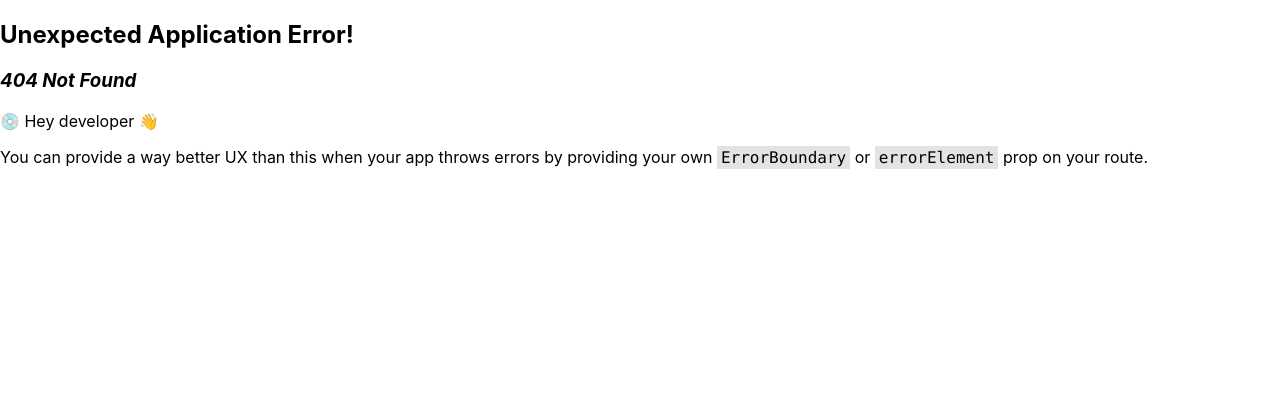
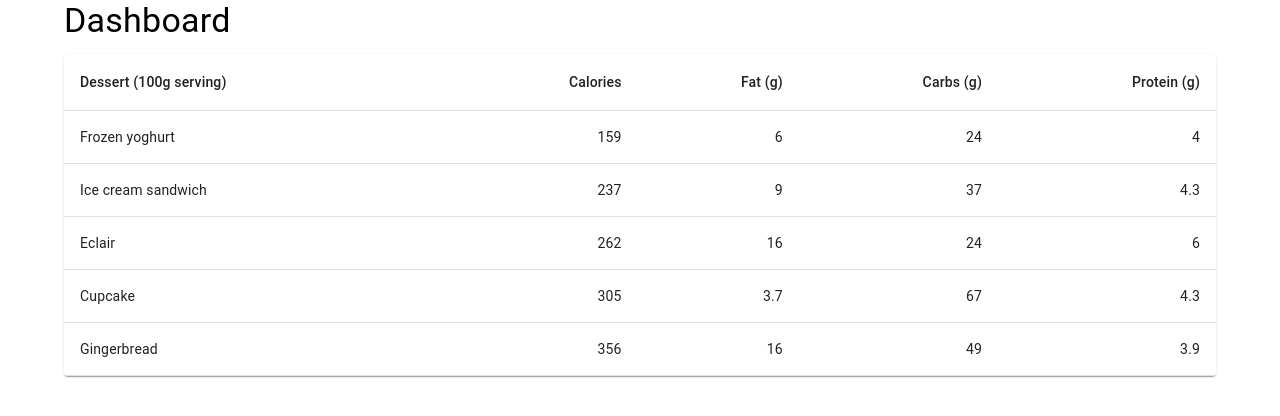
Before and after one commit to vipinms-crypto/course-app, a React (Create React App) app: page /dashboard in a window 1280 px wide. Before the commit this address had no page. Shown: the top 416 px of the page. Built offline with nearby package versions, Linux system fonts and the light colour scheme.

Commit message:
registartion, login and dummy dashboard

```diff
--- a/package.json
+++ b/package.json
@@ -3,8 +3,14 @@
   "version": "0.1.0",
   "private": true,
   "dependencies": {
+    "@emotion/react": "^11.14.0",
+    "@emotion/styled": "^11.14.0",
+    "@mui/icons-material": "^6.3.1",
+    "@mui/material": "^6.3.1",
     "axios": "^1.7.9",
+    "cors": "^2.8.5",
     "cra-template": "1.2.0",
+    "http-proxy-middleware": "^3.0.3",
     "react": "^19.0.0",
     "react-dom": "^19.0.0",
     "react-router-dom": "^7.1.1",
--- /dev/null
+++ b/src/Dashboard.js
@@ -0,0 +1,52 @@
+import React from 'react';
+import { Container, Typography, Table, TableBody, TableCell, TableContainer, TableHead, TableRow, Paper } from '@mui/material';
+
+const createData = (name, calories, fat, carbs, protein) => {
+  return { name, calories, fat, carbs, protein };
+};
+
+const rows = [
+  createData('Frozen yoghurt', 159, 6.0, 24, 4.0),
+  createData('Ice cream sandwich', 237, 9.0, 37, 4.3),
+  createData('Eclair', 262, 16.0, 24, 6.0),
+  createData('Cupcake', 305, 3.7, 67, 4.3),
+  createData('Gingerbread', 356, 16.0, 49, 3.9),
+];
+
+const Dashboard = () => {
+  return (
+    <Container>
+      <Typography variant="h4" gutterBottom>
+        Dashboard
+      </Typography>
+      <TableContainer component={Paper}>
+        <Table sx={{ minWidth: 650 }} aria-label="simple table">
+          <TableHead>
+            <TableRow>
+              <TableCell>Dessert (100g serving)</TableCell>
+              <TableCell align="right">Calories</TableCell>
+              <TableCell align="right">Fat&nbsp;(g)</TableCell>
+              <TableCell align="right">Carbs&nbsp;(g)</TableCell>
+              <TableCell align="right">Protein&nbsp;(g)</TableCell>
+            </TableRow>
+          </TableHead>
+          <TableBody>
+            {rows.map((row) => (
+              <TableRow key={row.name}>
+                <TableCell component="th" scope="row">
+                  {row.name}
+                </TableCell>
+                <TableCell align="right">{row.calories}</TableCell>
+                <TableCell align="right">{row.fat}</TableCell>
+                <TableCell align="right">{row.carbs}</TableCell>
+                <TableCell align="right">{row.protein}</TableCell>
+              </TableRow>
+            ))}
+          </TableBody>
+        </Table>
+      </TableContainer>
+    </Container>
+  );
+};
+
+export default Dashboard;
--- a/src/Login.js
+++ b/src/Login.js
@@ -1,16 +1,31 @@
 import React, { useState } from 'react';
 import { useNavigate } from 'react-router-dom';
 import Registration from './Registration';
+import axios from 'axios'
 
 const Login = () => {
   const [username, setUsername] = useState('');
   const [password, setPassword] = useState('');
   const [showRegistration, setShowRegistration] = useState(false);
 
-  const handleLogin = (e) => {
+  const handleLogin = async (e) => {
     e.preventDefault();
     console.log('Username:', username);
     console.log('Password:', password);
+    e.preventDefault();
+    try {
+      const response = await axios.post('http://localhost:8765/user-service/api/authenticate', {
+        username,
+        password,
+      });
+      localStorage.setItem('token', response.data.token);
+      alert("Login successfull...!");
+      navigate('/dashboard');
+    } catch (error) {
+      console.error('There was an error while lohin:', error);
+    }
+
+
   };
 const navigate = useNavigate();
 
--- a/src/Registration.js
+++ b/src/Registration.js
@@ -11,7 +11,7 @@ const Container = styled.div`
   background-color: skyblue;
   font-family: Arial, sans-serif;
 `;
-
+// const cors = require('cors');
 
 const Registration = () => {
   const [formData, setFormData] = useState({
@@ -29,7 +29,14 @@ const Registration = () => {
   const handleSubmit = async (e) => {
     e.preventDefault();
     try {
-      const response = await axios.post('http://localhost:8765/USER-SERVICE/api/register', formData);
+      // axios.use(cors);
+      const response = await axios.post('http://localhost:8765/user-service/api/register', formData,{
+        headers: {
+          'Content-Type': 'application/json',
+        }
+      });
+      alert("Registration successfull. Please do login with your credentials..!");
+      navigate('/login');
       console.log('Registration successful:', response.data);
     } catch (error) {
       console.error('There was an error registering:', error);
```
Also changed, not shown: src/SetupProxy.js (added, +11 -0 lines), src/index.js (+7 -9 lines), 1 other file (tests, documents, lock files or other folders).
